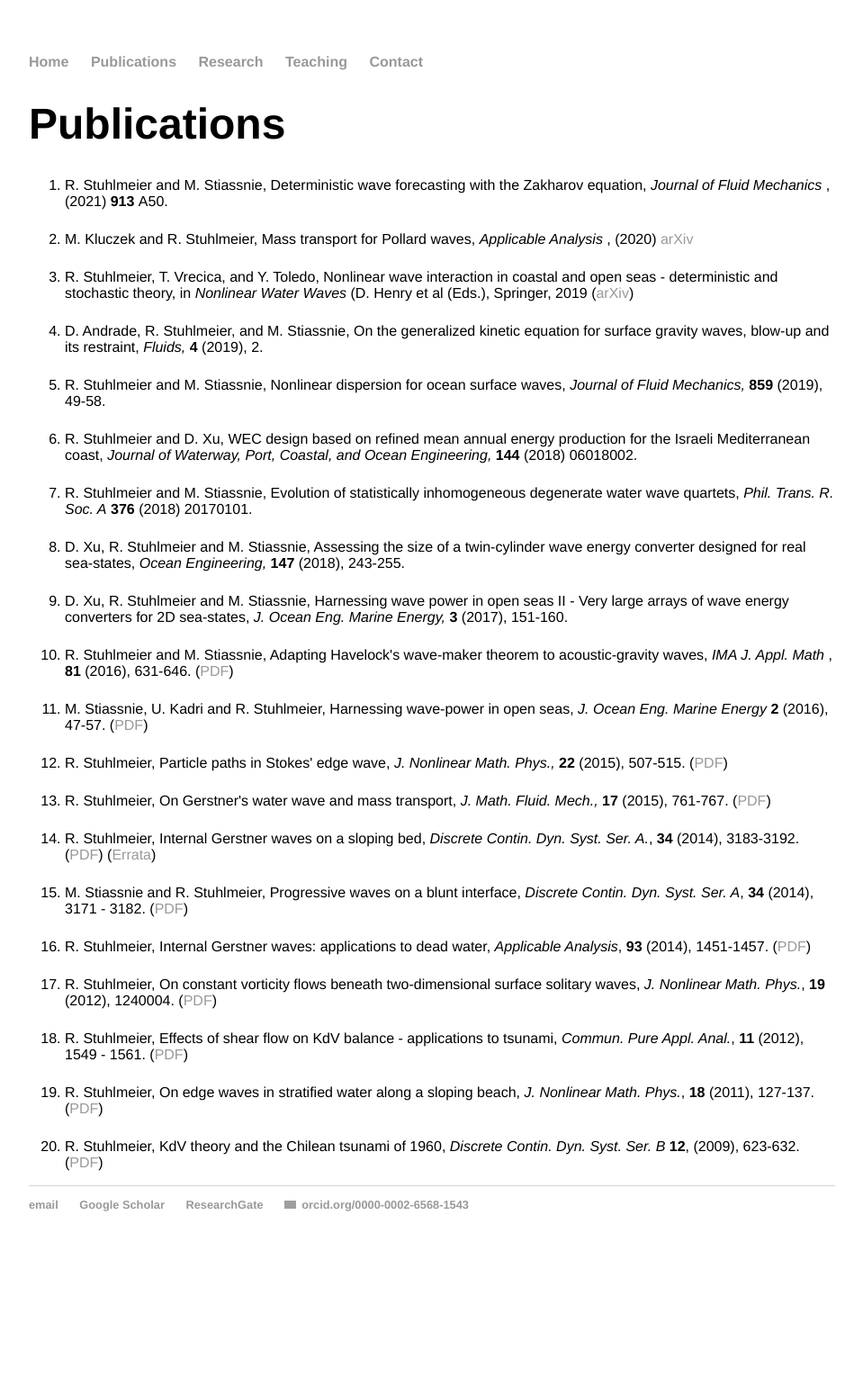
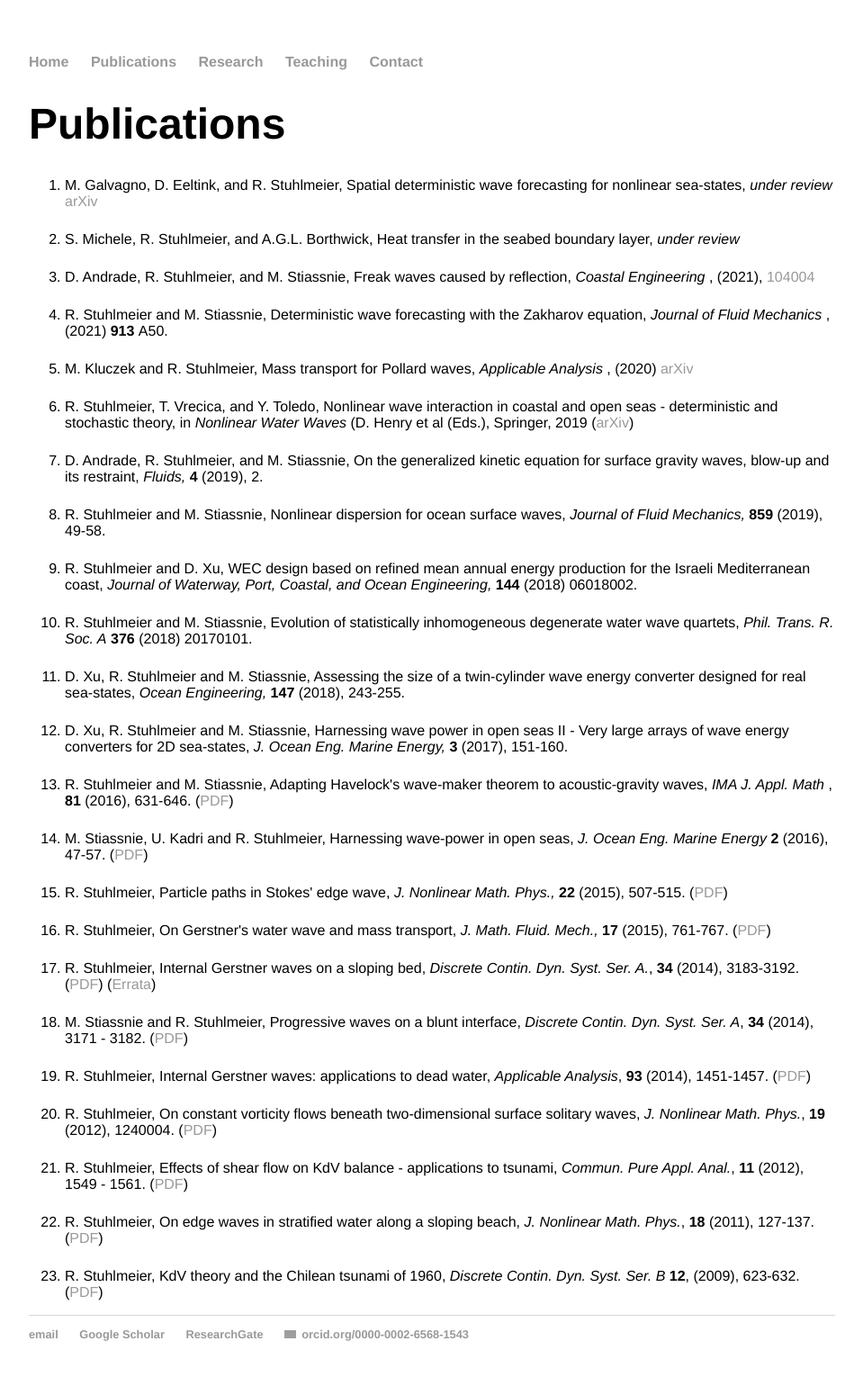
Before and after one commit to rstuhlmeier/rstuhlmeier.github.io, a Jekyll site: the page built from publications/index.html, in a window 1280 px wide. Shown: the whole page at 90% size, without its empty margins (160-1119 px from the left). Built offline with Jekyll 4.4.1, drawn with Linux system fonts in a browser that asks for light colours; before the commit the page ends 1406 px from its top, so only the background shows below that; grey boxes are pictures that could not be loaded.

Commit message:
Update index.html
Updated publications

```diff
--- a/publications/index.html
+++ b/publications/index.html
@@ -6,6 +6,12 @@
 
 <h1>Publications</h1>
 <ol>
+  <li> M. Galvagno, D. Eeltink, and R. Stuhlmeier, Spatial deterministic wave forecasting for nonlinear sea-states, <em> under review</em> <a href="https://arxiv.org/abs/2108.09237">arXiv</a></li>
+  <p>
+  <li> S. Michele, R. Stuhlmeier, and A.G.L. Borthwick, Heat transfer in the seabed boundary layer, <em> under review </em> </li>
+  <p>
+  <li> D. Andrade, R. Stuhlmeier, and M. Stiassnie, Freak waves caused by reflection, <em> Coastal Engineering </em>, (2021), <a href="https://doi.org/10.1016/j.coastaleng.2021.104004">104004</a> </li>
+  <p>
   <li> R. Stuhlmeier and M. Stiassnie, Deterministic wave forecasting with the Zakharov equation, <em> Journal of Fluid Mechanics </em>, (2021) <b> 913 </b> A50.</li>
   <p>
   <li> M. Kluczek and R. Stuhlmeier, Mass transport for Pollard waves, <em> Applicable Analysis </em>, (2020) <a href="https://arxiv.org/pdf/1907.01924">arXiv</a> </li>
```
